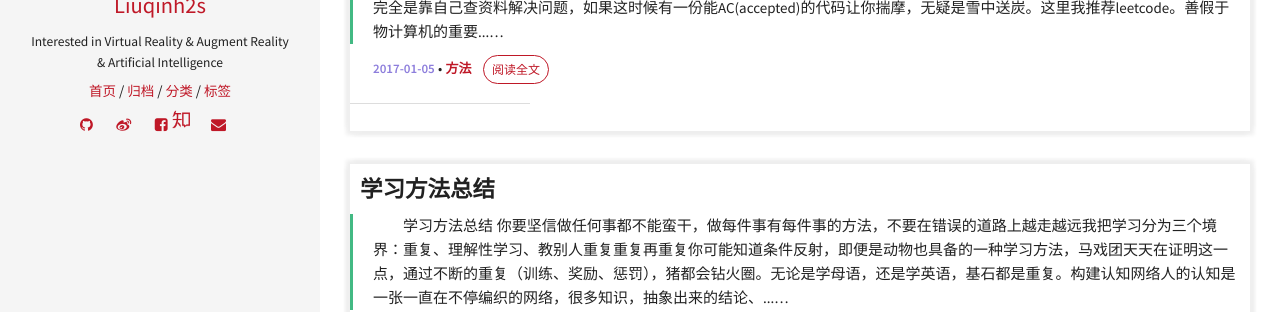
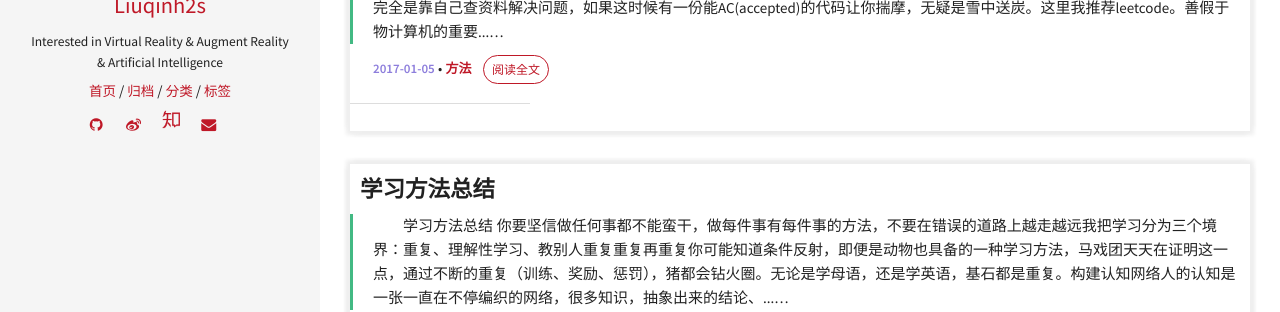
Before and after one commit to transcendtron/liuqinh2s.github.io, a Jekyll site: the page built from index.html, in a window 1280 px wide. Shown: the part 926-1238 px from the top of the page. Built offline with Jekyll 4.4.1, drawn with Linux system fonts in a browser that asks for light colours; the list of posts is cut into pages by our own code.

Commit message:
fix a blog

```diff
--- a/_includes/social-links.html
+++ b/_includes/social-links.html
@@ -3,7 +3,7 @@
     {% if author.github %}<li><a href="http://github.com/{{ author.github }}" class="social-link-item" target="_blank"><i class="fa fa-fw fa-github"></i></a></li>{% endif %}
     {% if author.weibo %}<li><a href="http://www.weibo.com/{{ author.weibo }}" class="social-link-item" target="_blank"><i class="fa fa-fw fa-weibo"></i></a></li>{% endif %}
     {% if author.facebook %}<li><a href="http://facebook.com/{{ author.facebook }}" class="social-link-item" target="_blank"><i class="fa fa-fw fa-facebook-square"></i></a></li>{% endif %}
-    {% if author.zhihu %}<li><a href="https://www.zhihu.com/people/{{ author.zhihu }}" class="social-link-item" target="_blank"><i class="fa fa-fw fa-facebook-square"></i><img src="{{site.img_url}}/zhihu-small.png" height="20" width="20" alt="" class="zhihu"></a></li>{% endif %}
+    {% if author.zhihu %}<li><a href="https://www.zhihu.com/people/{{ author.zhihu }}" class="social-link-item" target="_blank"><img src="{{site.img_url}}/zhihu-small.png" height="20" width="20" alt="" class="zhihu"></a></li>{% endif %}
     {% if author.email %}<li><a href="mailto:{{ author.email }}" class="social-link-item" target="_blank"><i class="fa fa-fw fa-envelope"></i></a></li>{% endif %}
     {% if author.twitter %}<li><a href="http://twitter.com/{{ author.twitter }}" class="social-link-item" target="_blank"><i class="fa fa-fw fa-twitter"></i></a></li>{% endif %}
     {% if author.google.plus %}<li><a href="http://plus.google.com/+{{ author.google.plus }}" class="social-link-item" target="_blank"><i class="fa fa-fw fa-google-plus"></i> Google+</a></li>{% endif %}
```
